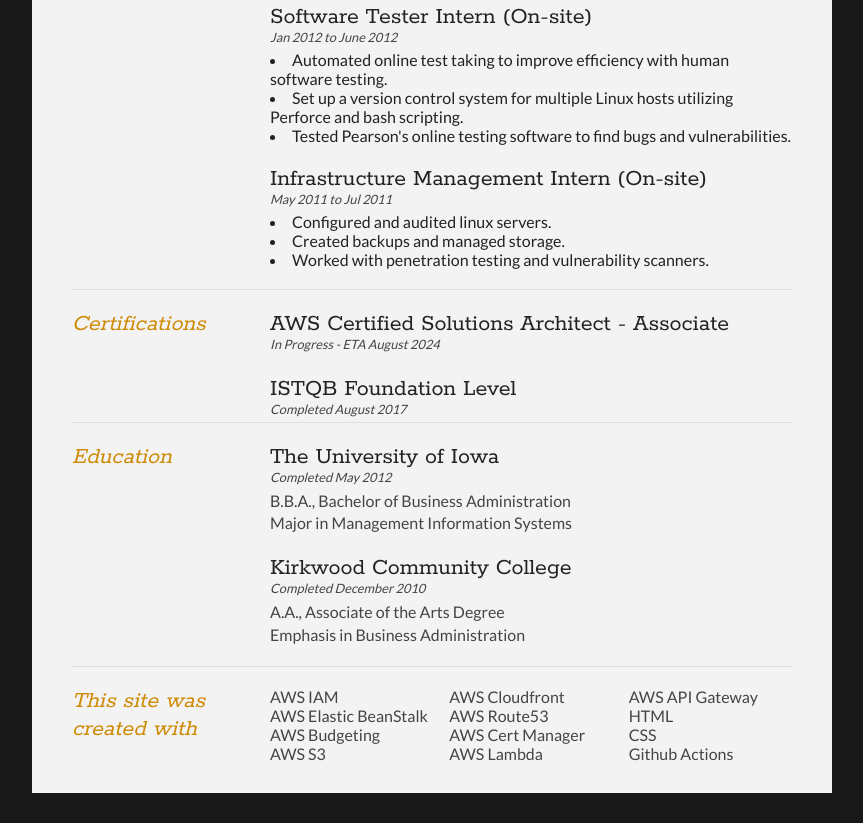
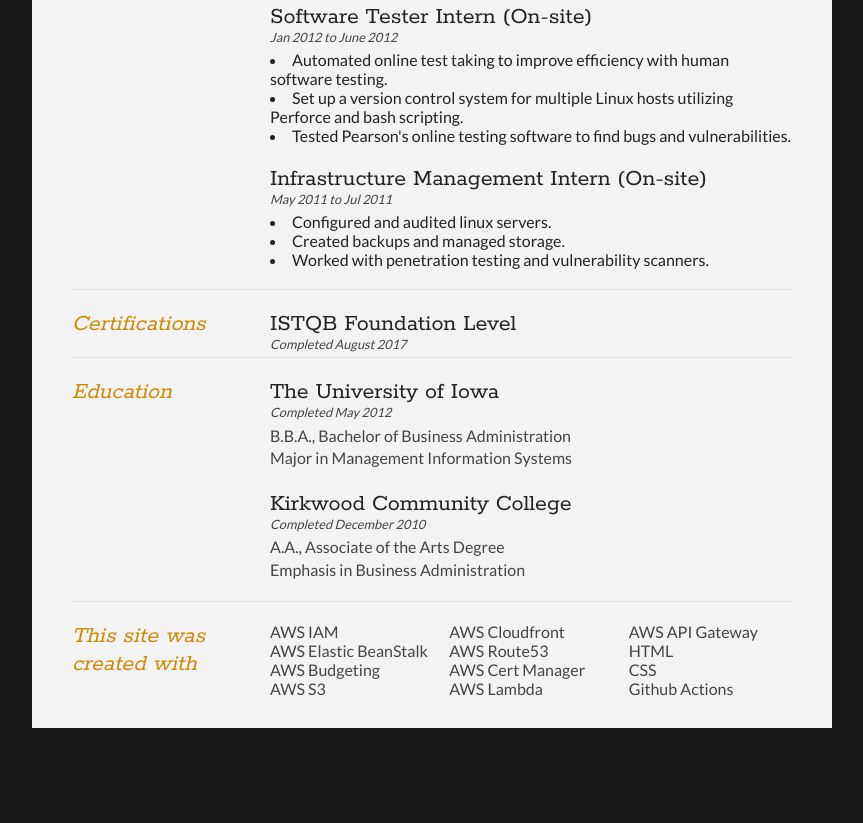
Before and after one commit to a-walser/Cloud-Resume, a plain HTML site: page Website/index.html in a window 1280 px wide. Shown: the part 2041-2864 px from the top of the page, without its empty margins (208-1071 px from the left). After the commit the page ends 2799 px from the top, so only its background shows below. Drawn offline with nearby package versions, Linux system fonts and the light colour scheme; no server answers.

Commit message:
removed cert

```diff
--- a/Website/index.html
+++ b/Website/index.html
@@ -328,10 +328,6 @@ Github Actions - Deploys all updated files from 'Websites/' to AWS S3
 
 			<div class="sectionContent">
 				<article>
-					<h2>AWS Certified Solutions Architect - Associate</h2>
-					<p class="subDetails">In Progress - ETA August 2024 <br><br></p>
-				</article>
-				<article>
 					<h2>ISTQB Foundation Level</h2>
 					<p class="subDetails">Completed August 2017</p>
 				</article>
```
